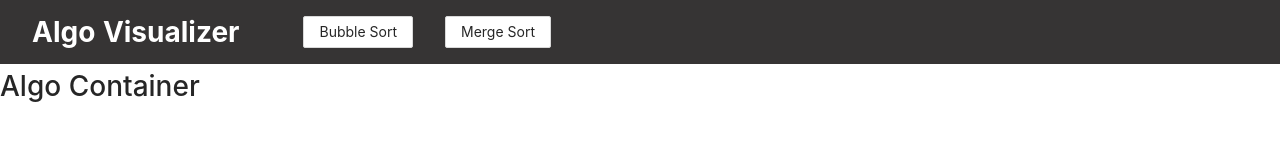
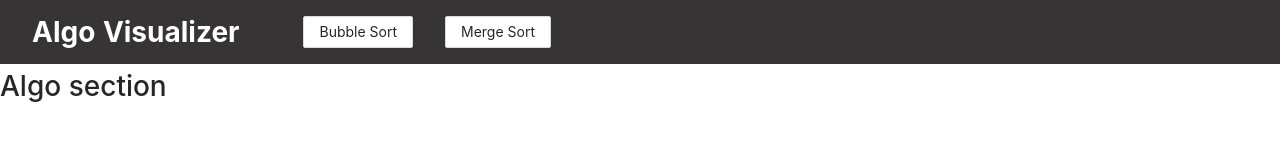
Before and after one commit to BrandonL65/algorithm-visualizing, a React (Create React App) app: page / in a window 1280 px wide. Shown: the top 160 px of the page. Built offline with nearby package versions, Linux system fonts and the light colour scheme.

Commit message:
Revert "add algo container"
This reverts commit 799837cac6be8c45a4b297d2894d150033dae438.

```diff
--- a/src/App.tsx
+++ b/src/App.tsx
@@ -1,7 +1,6 @@
 import React from "react";
 import styles from "./App.module.scss";
 import HeaderContainer from "./containers/HeaderContainer";
-import AlgoContainer from "./containers/AlgoContainer";
 import "antd/dist/antd.css";
 
 function App() {
@@ -11,7 +10,7 @@ function App() {
         <HeaderContainer />
       </div>
       <div className={styles["algosection"]}>
-        <AlgoContainer />
+        <h1>Algo section</h1>
       </div>
     </div>
   );
--- a/src/containers/AlgoContainer.tsx
+++ /dev/null
@@ -1,11 +0,0 @@
-import React from "react";
-
-const AlgoContainer = () => {
-  return (
-    <div>
-      <h1>Algo Container</h1>
-    </div>
-  );
-};
-
-export default AlgoContainer;
```
